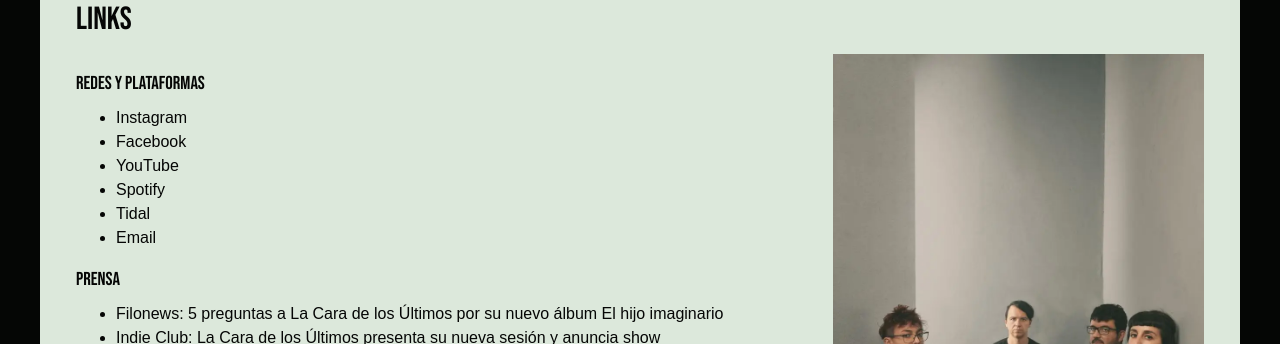
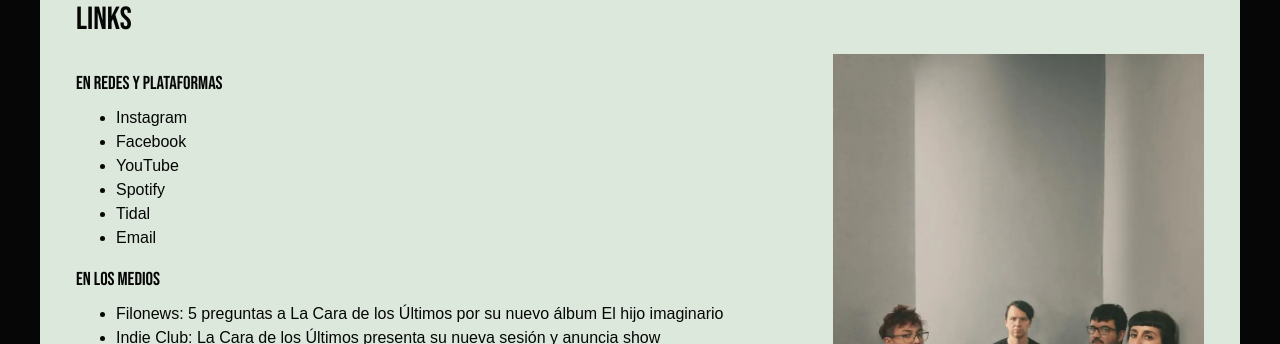
Before and after one commit to JusRecondo/lcdlu-web, a React (Vite) app: page /links in a window 1280 px wide. Shown: the part 120-464 px from the top of the page. Built offline with nearby package versions, Linux system fonts and the light colour scheme; a web font is replaced by a local one.

Commit message:
Update text in links page

```diff
--- a/src/pages/links/Links.jsx
+++ b/src/pages/links/Links.jsx
@@ -10,7 +10,7 @@ const Links = () => {
         >
             <div className="links-container">
                 <div className="text">
-                    <h3>Redes y Plataformas</h3>
+                    <h3>En redes y Plataformas</h3>
                     <ul>
                         {data.links?.socialAndPlatforms.map((item, i) => (
                             <li key={i}>
@@ -23,7 +23,7 @@ const Links = () => {
                             </li>
                         ))}
                     </ul>
-                    <h3>Prensa</h3>
+                    <h3>En los medios</h3>
                     <ul>
                         {data.links?.press.map((item, i) => (
                             <li key={i}>
```
